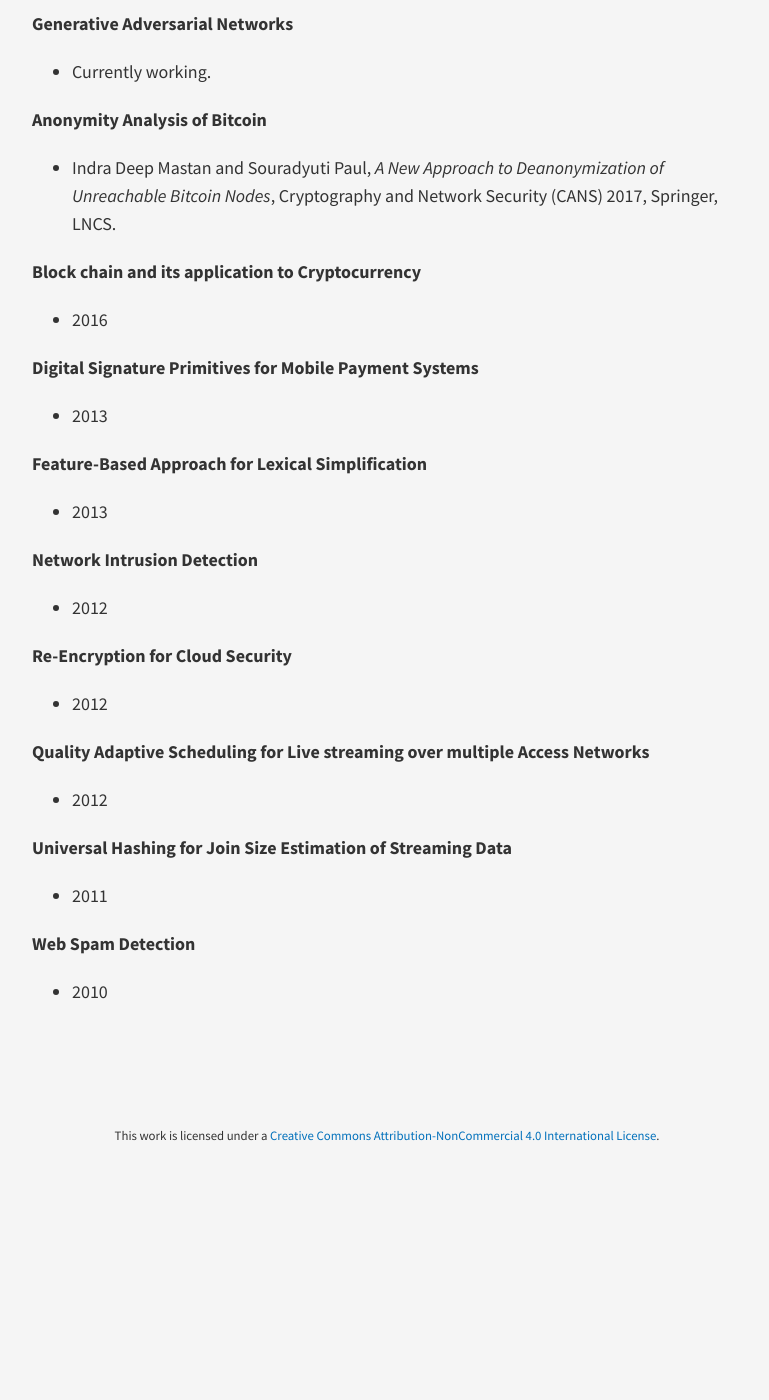
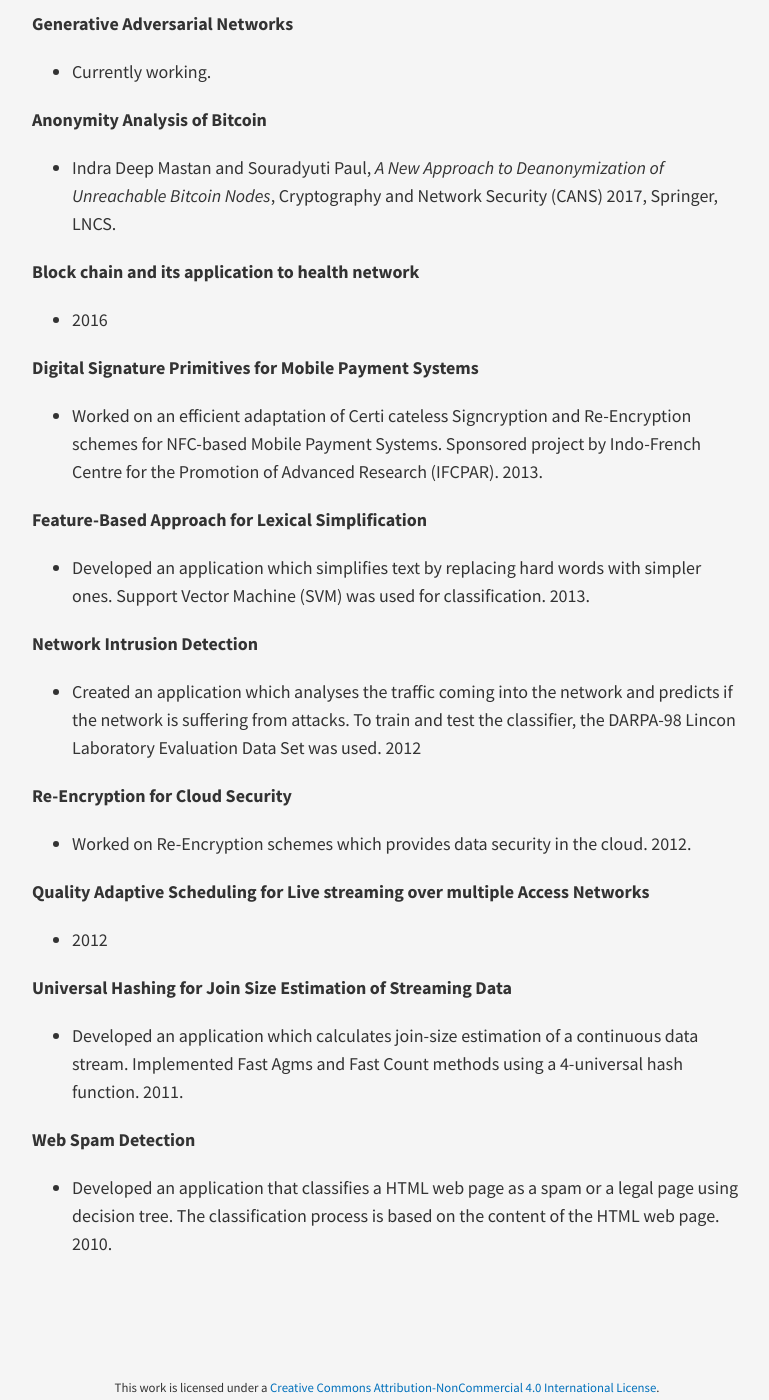
Before and after one commit to indramastan/indradeepmastan, a Jekyll site: the page built from projects/index.md, in a window 1280 px wide and 1400 px high, scrolled down 241 px. Shown: the whole window, without its empty margins (253-1022 px from the left). Built offline with Jekyll 4.4.1, drawn with Linux system fonts in a browser that asks for light colours; nearby versions of some CDN libraries; before the commit the page ends 1406 px from its top, so only the background shows below that.

Commit message:
Update index.md
commit 12

```diff
--- a/projects/index.md
+++ b/projects/index.md
@@ -2,7 +2,7 @@
 layout: page
 title: Projects and Publication
 ---
-*Please see the title of my projects below. The project details will be updated shortly.*
+__*Please see the title of my projects below. The project details will be updated shortly.*__
 
 #### Generative Adversarial Networks
 - Currently working.
@@ -10,26 +10,26 @@ title: Projects and Publication
 #### Anonymity Analysis of Bitcoin
 - Indra Deep Mastan and Souradyuti Paul, *A New Approach to Deanonymization of Unreachable Bitcoin Nodes*, Cryptography and Network Security (CANS) 2017, Springer, LNCS.
 
-#### Block chain and its application to Cryptocurrency
+#### Block chain and its application to health network
 - 2016
 
 #### Digital Signature Primitives for Mobile Payment Systems
--  2013
+-  Worked on an efficient adaptation of Certi cateless Signcryption and Re-Encryption schemes for NFC-based Mobile Payment Systems. Sponsored project by Indo-French Centre for the Promotion of Advanced Research (IFCPAR). 2013.
 
 #### Feature-Based Approach for Lexical Simplification
--  2013
+-  Developed an application which simplifies text by replacing hard words with simpler ones. Support Vector Machine (SVM) was used for classification. 2013.
 
 #### Network Intrusion Detection
-- 2012
+- Created an application which analyses the traffic coming into the network and predicts if the network is suffering from attacks. To train and test the classifier, the DARPA-98 Lincon Laboratory Evaluation Data Set was used. 2012
 
 #### Re-Encryption for Cloud Security
-- 2012
+- Worked on Re-Encryption schemes which provides data security in the cloud. 2012.
 
 #### Quality Adaptive Scheduling for Live streaming over multiple Access Networks
 - 2012
 
 #### Universal Hashing for Join Size Estimation of Streaming Data
-- 2011
+- Developed an application which calculates join-size estimation of a continuous data stream. Implemented Fast Agms and Fast Count methods using a 4-universal hash function. 2011.
 
 #### Web Spam Detection
-- 2010
+- Developed an application that classifies a HTML web page as a spam or a legal page using decision tree. The classification process is based on the content of the HTML web page. 2010.
```
